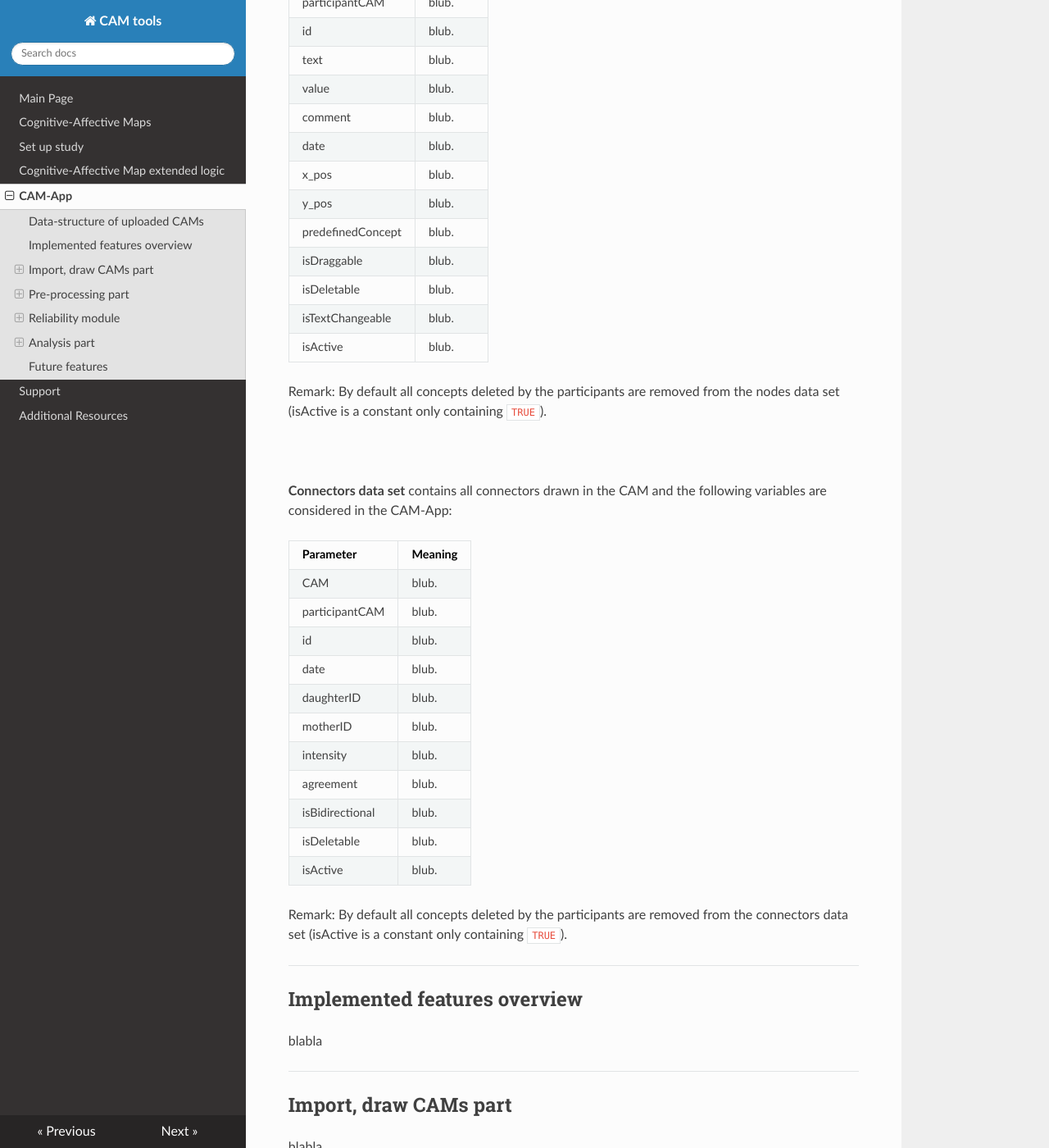
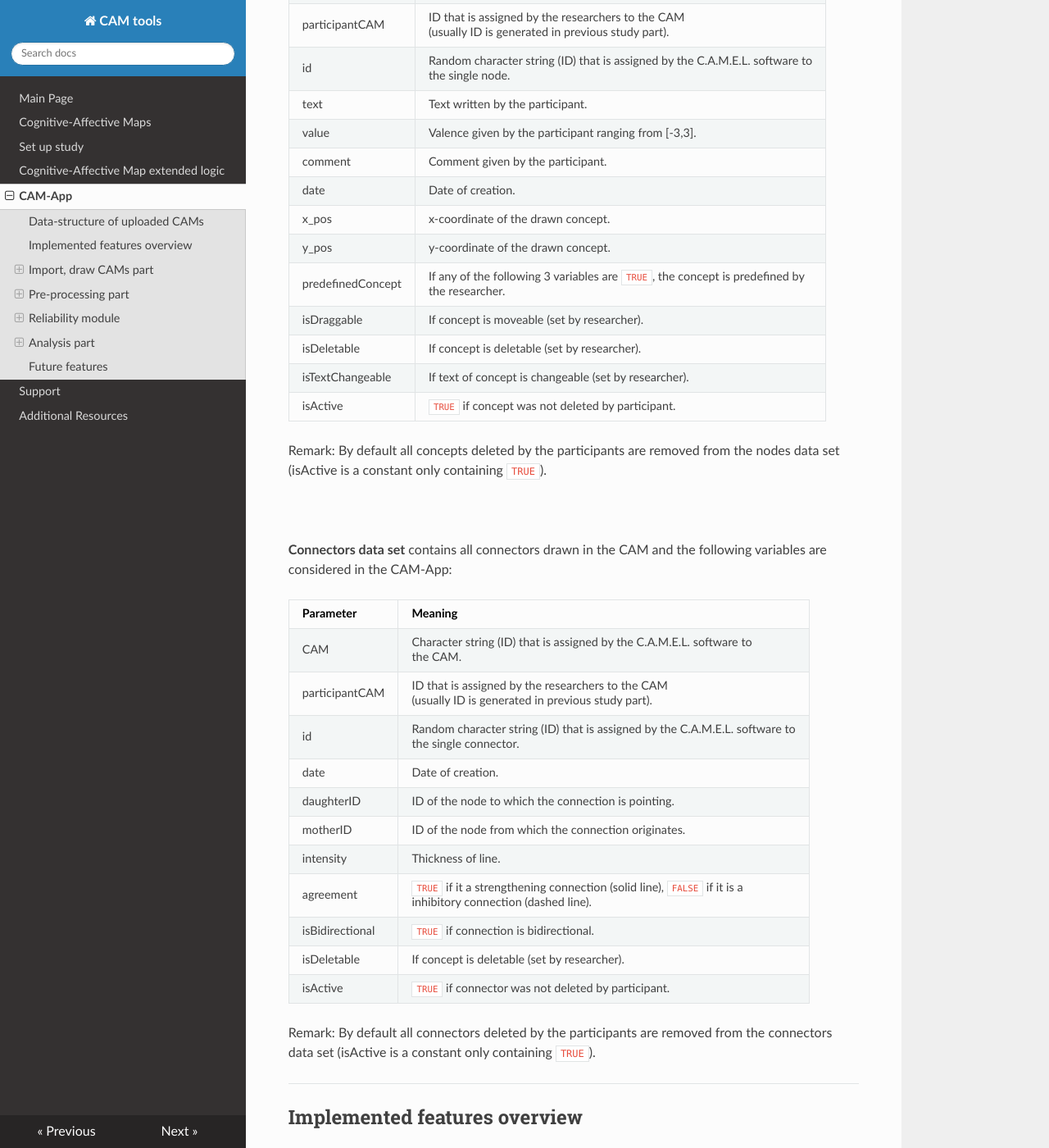
Before and after one commit to FennStatistics/CAMtools_documentation, an MkDocs documentation site: the page built from docs/CAM-App.md, in a window 1280 px wide and 1400 px high, scrolled down 1011 px. Shown: the whole window at 82% size. Built offline with MkDocs 1.6.1, drawn with Linux system fonts in a browser that asks for light colours; nearby versions of some CDN libraries; some of the changed text lies outside the part shown.

Commit message:
Data-structure of uploaded CAMs

```diff
--- a/docs/CAM-App.md
+++ b/docs/CAM-App.md
@@ -31,20 +31,20 @@ After uploading your raw CAM data (see next section) you can click on the module
 
 | Parameter   |      Meaning   |
 |----------|:----------------|
-| CAM    | blub. |
-| participantCAM   |  blub. |
-| id    | blub. |
-| text   |  blub. |
-| value    | blub. |
-| comment   |  blub. |
-| date   |  blub. |
-| x_pos   |  blub. |
-| y_pos   |  blub. |
-| predefinedConcept   |  blub. |
-| isDraggable   |  blub. |
-| isDeletable   |  blub. |
-| isTextChangeable   |  blub. |
-| isActive   |  blub. |
+| CAM    | Character string (ID) that is assigned by the C.A.M.E.L. software to <br> the CAM. |
+| participantCAM   |  ID that is assigned by the researchers to the CAM <br> (usually ID is generated in previous study part). |
+| id    | Random character string (ID) that is assigned by the C.A.M.E.L. software to <br> the single node. |
+| text   |  Text written by the participant. |
+| value    | Valence given by the participant ranging from [-3,3]. |
+| comment   |  Comment given by the participant. |
+| date   |  Date of creation. |
+| x_pos   |  x-coordinate of the drawn concept. |
+| y_pos   |  y-coordinate of the drawn concept. |
+| predefinedConcept   |  If any of the following 3 variables are <code>TRUE</code>, the concept is predefined by <br> the researcher. |
+| isDraggable   | If concept is moveable (set by researcher). |
+| isDeletable   | If concept is deletable (set by researcher). |
+| isTextChangeable   |  If text of concept is changeable (set by researcher). |
+| isActive   |  <code>TRUE</code> if concept was not deleted by participant. |
 
 Remark: By default all concepts deleted by the participants are removed from the nodes data set (isActive is a constant only containing <code>TRUE</code>).
 
@@ -54,19 +54,24 @@ Remark: By default all concepts deleted by the participants are removed from the
 
 | Parameter   |      Meaning   |
 |----------|:----------------|
-| CAM    | blub. |
-| participantCAM   |  blub. |
-| id    | blub. |
-| date   |  blub. |
-| daughterID    | blub. |
-| motherID   |  blub. |
-| intensity   |  blub. |
-| agreement   |  blub. |
-| isBidirectional   |  blub. |
-| isDeletable   |  blub. |
-| isActive   |  blub. |
+| CAM    | Character string (ID) that is assigned by the C.A.M.E.L. software to <br> the CAM. |
+| participantCAM   |  ID that is assigned by the researchers to the CAM <br> (usually ID is generated in previous study part). |
+| id     | Random character string (ID) that is assigned by the C.A.M.E.L. software to <br> the single connector. |
+| date   |  Date of creation. |
+| daughterID    | ID of the node to which the connection is pointing. |
+| motherID   |  ID of the node from which the connection originates. |
+| intensity   |  Thickness of line. |
+| agreement   |  <code>TRUE</code> if it a strengthening connection (solid line), <code>FALSE</code> if it is a <br> inhibitory connection (dashed line). |
+| isBidirectional   |  <code>TRUE</code> if connection is bidirectional. |
+| isDeletable   | If concept is deletable (set by researcher). |
+| isActive   |  <code>TRUE</code> if connector was not deleted by participant. |
 
-Remark: By default all concepts deleted by the participants are removed from the connectors data set (isActive is a constant only containing <code>TRUE</code>).
+
+
+
+
+
+Remark: By default all connectors deleted by the participants are removed from the connectors data set (isActive is a constant only containing <code>TRUE</code>).
 
 ***
 Implemented features overview
```
Also changed, not shown: docs/Cognitive-Affective Map extended logic.md (+4 -3 lines).
